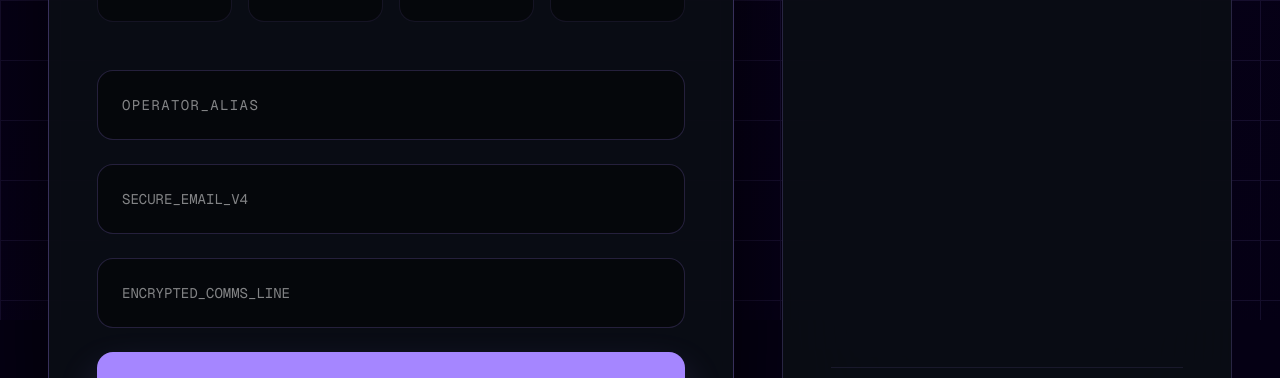
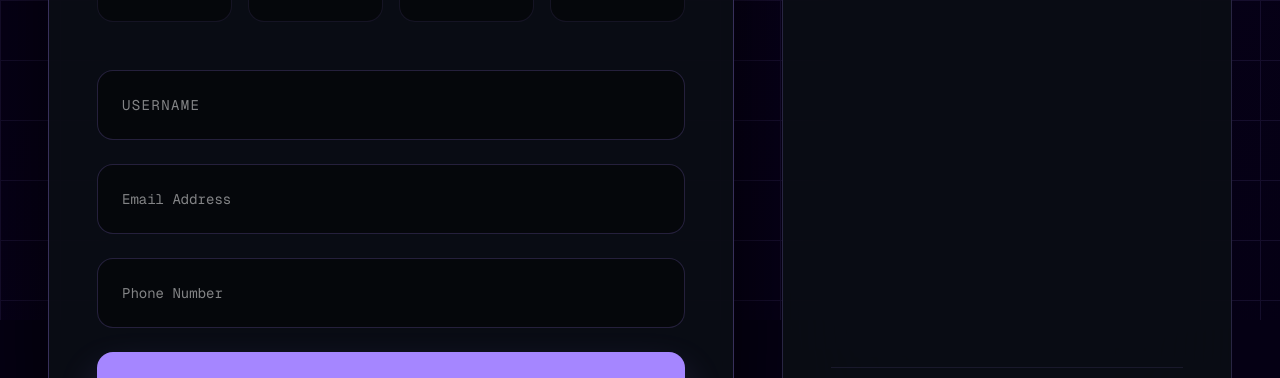
Before and after one commit to Prathamgg4/ctf-2026, a Next.js app: page / in a window 1280 px wide. Shown: the part 480-858 px from the top of the page. Built offline with nearby package versions, Linux system fonts and the light colour scheme; no server answers.

Commit message:
placeholder changed

```diff
--- a/app/page.tsx
+++ b/app/page.tsx
@@ -126,9 +126,9 @@ export default function FinalPremiumCTF() {
               </div>
 
               <form onSubmit={handleInitialSubmit} className="space-y-6">
-                <input onFocus={() => setIsTyping(true)} onBlur={() => setIsTyping(false)} required placeholder="OPERATOR_ALIAS" className="w-full bg-black/40 border border-[#a586ff]/20 p-6 rounded-2xl outline-none focus:border-[#a586ff] transition-all text-white uppercase tracking-widest text-sm" value={formData.name} onChange={e => setFormData({...formData, name: e.target.value})} />
-                <input onFocus={() => setIsTyping(true)} onBlur={() => setIsTyping(false)} required type="email" placeholder="SECURE_EMAIL_V4" className="w-full bg-black/40 border border-[#a586ff]/20 p-6 rounded-2xl outline-none focus:border-[#a586ff] transition-all text-white text-sm" value={formData.email} onChange={e => setFormData({...formData, email: e.target.value})} />
-                <input onFocus={() => setIsTyping(true)} onBlur={() => setIsTyping(false)} required placeholder="ENCRYPTED_COMMS_LINE" className="w-full bg-black/40 border border-[#a586ff]/20 p-6 rounded-2xl outline-none focus:border-[#a586ff] transition-all text-white text-sm" value={formData.phone} onChange={e => setFormData({...formData, phone: e.target.value})} />
+                <input onFocus={() => setIsTyping(true)} onBlur={() => setIsTyping(false)} required placeholder="Username" className="w-full bg-black/40 border border-[#a586ff]/20 p-6 rounded-2xl outline-none focus:border-[#a586ff] transition-all text-white uppercase tracking-widest text-sm" value={formData.name} onChange={e => setFormData({...formData, name: e.target.value})} />
+                <input onFocus={() => setIsTyping(true)} onBlur={() => setIsTyping(false)} required type="email" placeholder="Email Address" className="w-full bg-black/40 border border-[#a586ff]/20 p-6 rounded-2xl outline-none focus:border-[#a586ff] transition-all text-white text-sm" value={formData.email} onChange={e => setFormData({...formData, email: e.target.value})} />
+                <input onFocus={() => setIsTyping(true)} onBlur={() => setIsTyping(false)} required placeholder="Phone Number" className="w-full bg-black/40 border border-[#a586ff]/20 p-6 rounded-2xl outline-none focus:border-[#a586ff] transition-all text-white text-sm" value={formData.phone} onChange={e => setFormData({...formData, phone: e.target.value})} />
                 <motion.button whileHover={{ scale: 1.02, backgroundColor: "#fff", color: "#000" }} whileTap={{ scale: 0.98 }} className="w-full bg-[#a586ff] text-white font-black py-7 rounded-2xl uppercase tracking-[0.4em] text-xs shadow-[0_20px_40px_rgba(165,134,255,0.2)] transition-all">Initialize Connection</motion.button>
               </form>
             </div>
```
